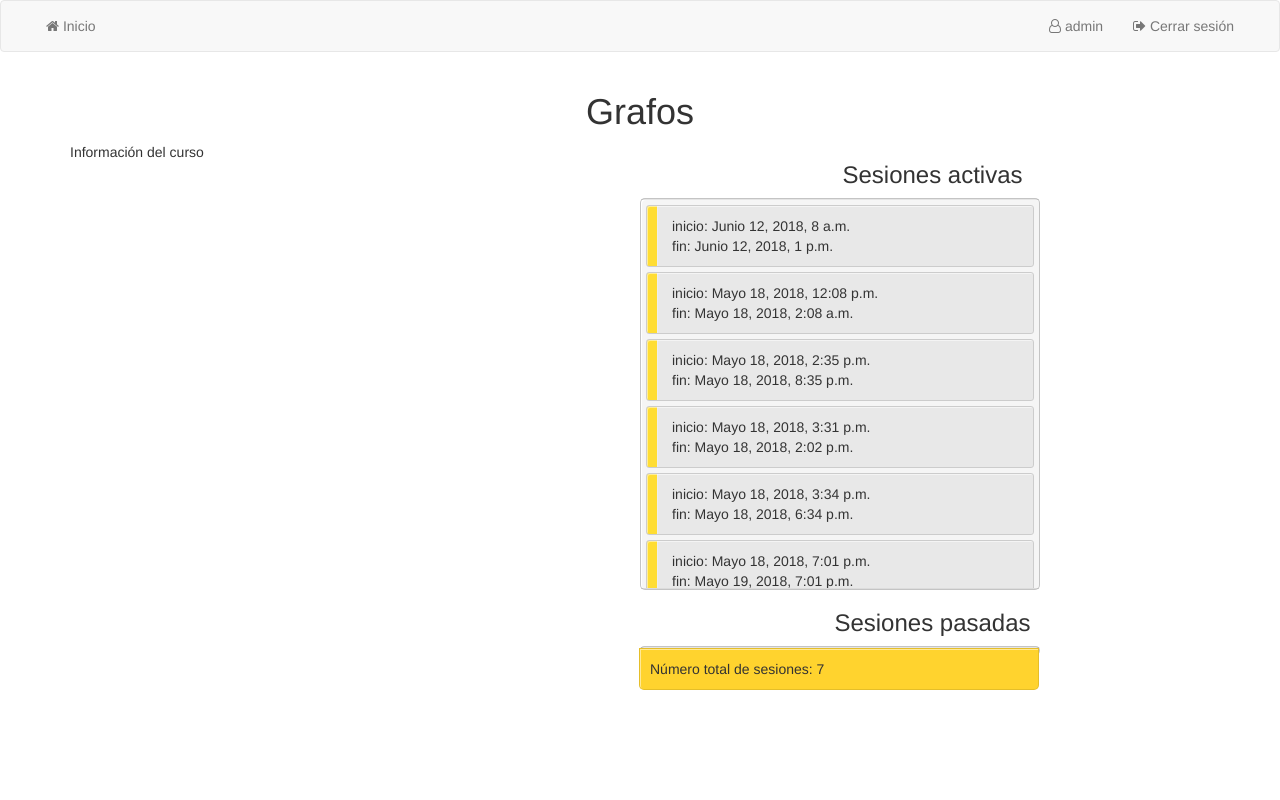
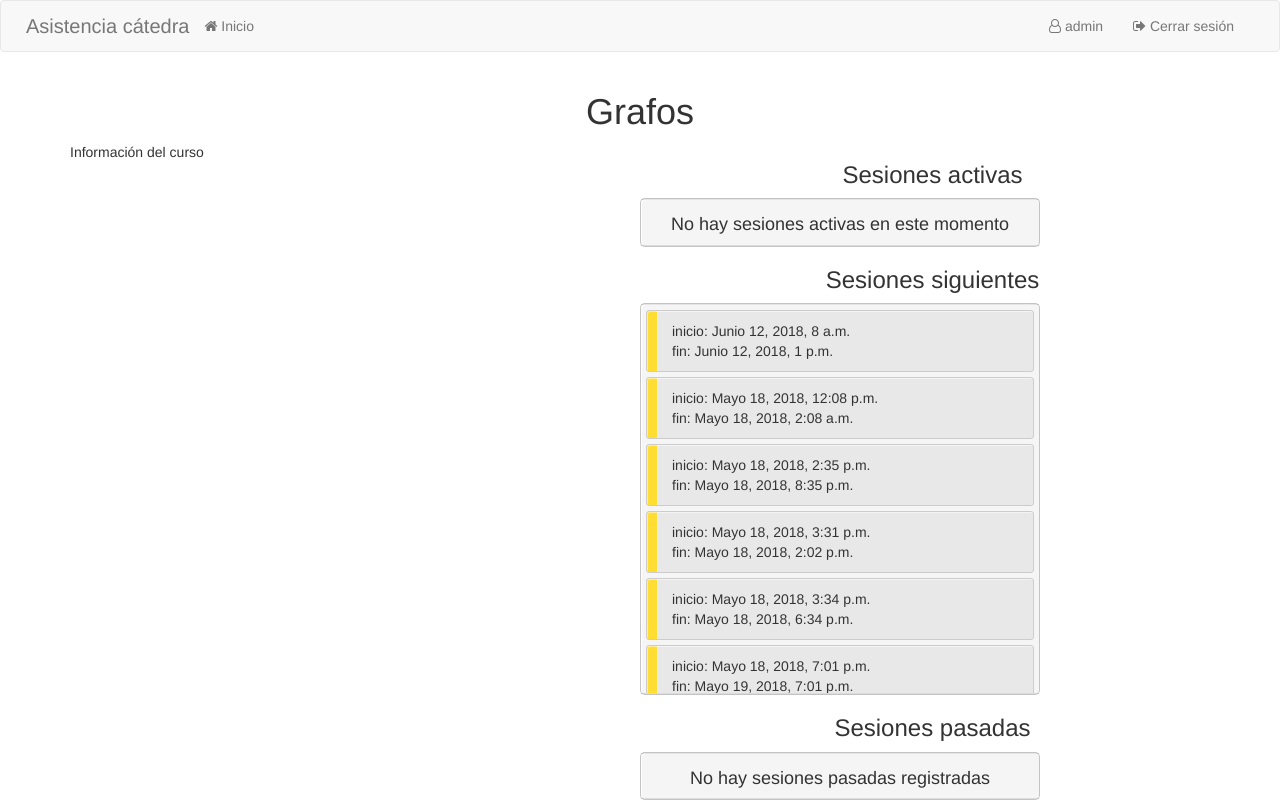
Before and after one commit to andreslopzi/Catedra, a Django app: page /curso/1/ in a window 1280 px wide. Run offline with Django 3.2, Linux system fonts and the light colour scheme; a user stored in the database is signed in; data comes from the database, SQL or seed files in the repository; both versions use the stored data as it was after the commit; some libraries are stand-ins or nearby versions.

Commit message:
Fix: Update clase.html and clase url

```diff
--- a/catedra/settings.py
+++ b/catedra/settings.py
@@ -26,7 +26,7 @@ SECRET_KEY = 'u+f(4=szno-!w(mk8@a=vwg&=4l-2^0b1(40)(iz2*3&u%khg6'
 # SECURITY WARNING: don't run with debug turned on in production!
 DEBUG = True
 
-ALLOWED_HOSTS = []
+ALLOWED_HOSTS = ['168.176.86.195', '127.0.0.1']
 
 
 # Application definition
--- a/qr/static/qr/css/curso.css
+++ b/qr/static/qr/css/curso.css
@@ -1,6 +1,7 @@
 .notebooks {
   background: whitesmoke;
-  width: 400px;
+  max-width: 400px;
+  width: 100%;
   border: 1px solid rgba(0, 0, 0, 0.2);
   border-radius: 5px;
   box-shadow: inset 1px 1px 0 white;
@@ -87,7 +88,8 @@
   background: #FFD32E;
   bottom: -35px;
   left: -1px;
-  width:400px;
+  max-width: 400px;
+  width: 100%;
   border-radius: 0 0 5px 5px;
   border: 1px solid rgba(0, 0, 0, 0.1);
   padding: 10px;
--- a/qr/static/qr/css/qr.css
+++ b/qr/static/qr/css/qr.css
@@ -11,6 +11,13 @@ h4,h1,h2,h3,h5{
     color: #777777;
 }
 
+.nav-title{
+    line-height: 50px;
+    color: #777777;
+    margin-left: 10px;
+    font-size: 20px ;
+}
+
 @media (min-width: 768px){
     .right-nav{
         float: right;
--- a/qr/urls.py
+++ b/qr/urls.py
@@ -8,5 +8,6 @@ urlpatterns = [
     url(r"^logout/$", views.signout, name="logout"),
     url(r"^home/$", views.home, name="home"),
     url(r"^curso/(?P<id_curso>[0-9]+)/$", views.curso, name="curso"),
-    url(r"^clase/(?P<id_curso>[0-9]+)/(?P<id_clase>[0-9]+)/$", views.clase, name="clase"),
+    url(r"^clase_activa/(?P<id_curso>[0-9]+)/(?P<id_clase>[0-9]+)/$", views.clase, {'active': True}, name="clase_activa"),
+    url(r"^clase/(?P<id_curso>[0-9]+)/(?P<id_clase>[0-9]+)/$", views.clase,{'active': False}, name="clase"),
 ]
--- a/qr/views.py
+++ b/qr/views.py
@@ -67,7 +67,7 @@ def curso(request, id_curso):
     }
     return render(request, "qr/curso.html", context)
 
-def clase(request,id_curso, id_clase):
+def clase(request,id_curso, id_clase, active):
 
     if request.user.is_authenticated():
         if request.method == "POST":
@@ -77,8 +77,14 @@ def clase(request,id_curso, id_clase):
 
     curso = get_object_or_404(Curso, pk=id_curso)
     clase = get_object_or_404(Clase, pk=id_clase)
+    clase = get_object_or_404(Clase, pk=id_clase)
+
+    asistencias =  Asistencia.objects.filter(Q(fecha__gt=clase.inicio) & Q(fecha__lt=clase.fin) & Q(curso=curso))
+
     context = {
         "clase": clase,
-        "curso": curso
+        "curso": curso,
+        "active": active,
+        "asistencias":asistencias
     }
     return render(request, "qr/clase.html", context)
--- a/templates/qr/base.html
+++ b/templates/qr/base.html
@@ -25,6 +25,7 @@
               <div class="container-fluid">
                 <!-- Brand and toggle get grouped for better mobile display -->
                 <div class="navbar-header">
+                    <span class="nav-title">Asistencia cátedra</span>
                   <button type="button" class="navbar-toggle collapsed" data-toggle="collapse" data-target="#bs-example-navbar-collapse-1" aria-expanded="false">
                     <span class="sr-only">Toggle navigation</span>
                     <span class="icon-bar"></span>
--- a/templates/qr/curso.html
+++ b/templates/qr/curso.html
@@ -18,14 +18,27 @@
                     <h3>Sesiones activas</h3>
                     <div class="notebooks" >
                       <ul class="notebook_ul">
+                        {% if not now %}
+                            <h4>No hay sesiones activas en este momento</h4>
+                        {% endif %}
                           {%  for clase in now %}
                             <li class="li-clase li-active">
-                                <a href="{% url 'qr:clase' curso.id clase.id%}">
+                                <a href="{% url 'qr:clase_activa' curso.id clase.id%}">
                                   inicio: {{clase.inicio}}<br/>
                                   fin: {{clase.fin}}<br/>
                                 </a>
                             </li>
                           {% endfor %}
+                      </ul>
+                    </div>
+                </div>
+                    <div class="row">
+                        <h3>Sesiones siguientes</h3>
+                        <div class="notebooks" >
+                            <ul class="notebook_ul">
+                             {% if not next %}
+                            <h4>No hay sesiones proximas</h4>
+                            {% endif %}
                           {%  for clase in next %}
                             <li class="li-clase li-next">
                               inicio: {{clase.inicio}}<br/>
@@ -33,17 +46,22 @@
                             </li>
                           {% endfor %}
                       </ul>
-                      <span>Número total de sesiones: {{curso.clases.all|length}}</span>
+                      <!--<span>Número total de sesiones: {{curso.clases.all|length}}</span>-->
                     </div>
                 </div>
                 <div class="row">
                     <h3>Sesiones pasadas</h3>
                     <div class="notebooks" >
                         <ul class="notebook_ul">
+                         {% if not previous %}
+                            <h4>No hay sesiones pasadas registradas</h4>
+                        {% endif %}
                             {%  for clase in previous %}
                                 <li class="li-clase li-previous">
+                                 <a href="{% url 'qr:clase' curso.id clase.id %}">
                                   inicio: {{clase.inicio}}<br/>
                                   fin: {{clase.fin}}<br/>
+                                 </a>
                                 </li>
                             {% endfor %}
                         </ul>
```
Also changed, not shown: templates/qr/clase.html (+24 -0 lines), templates/qr/home.html (+4 -4 lines), db.sqlite3.
